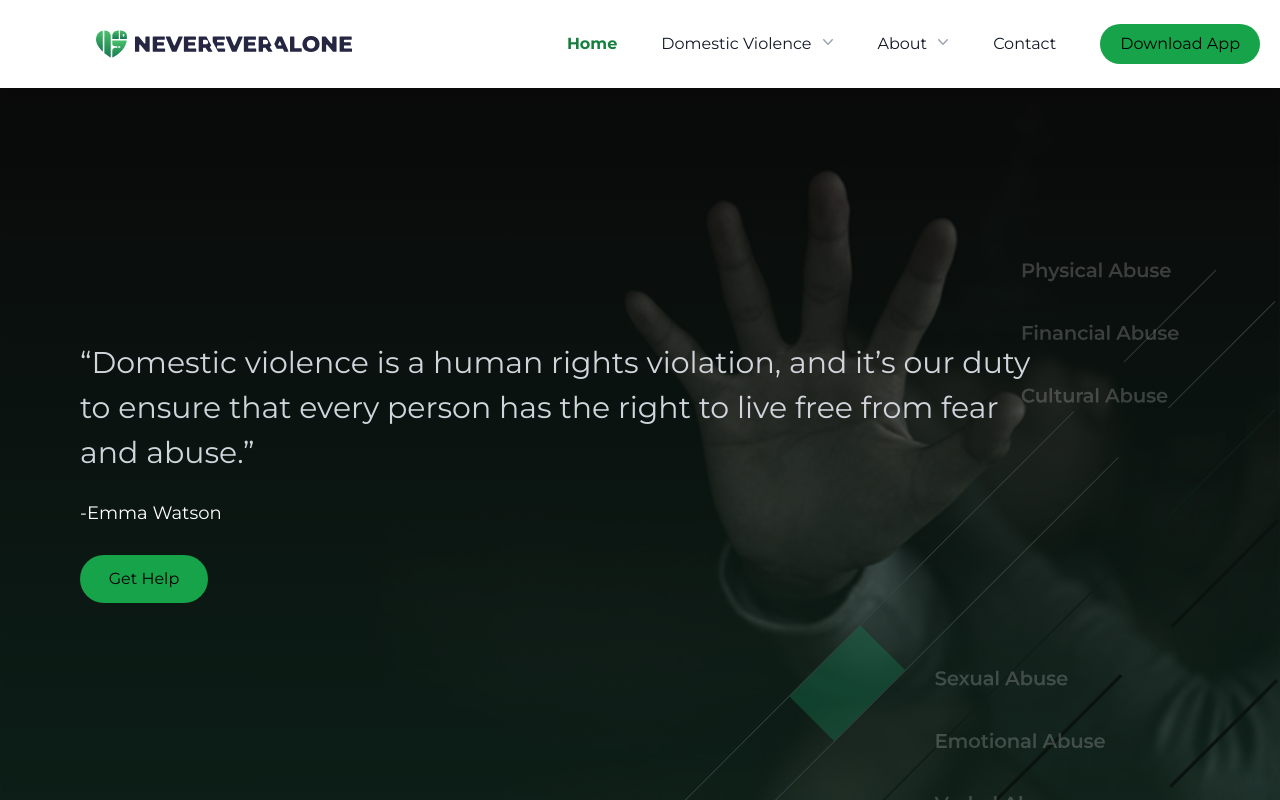
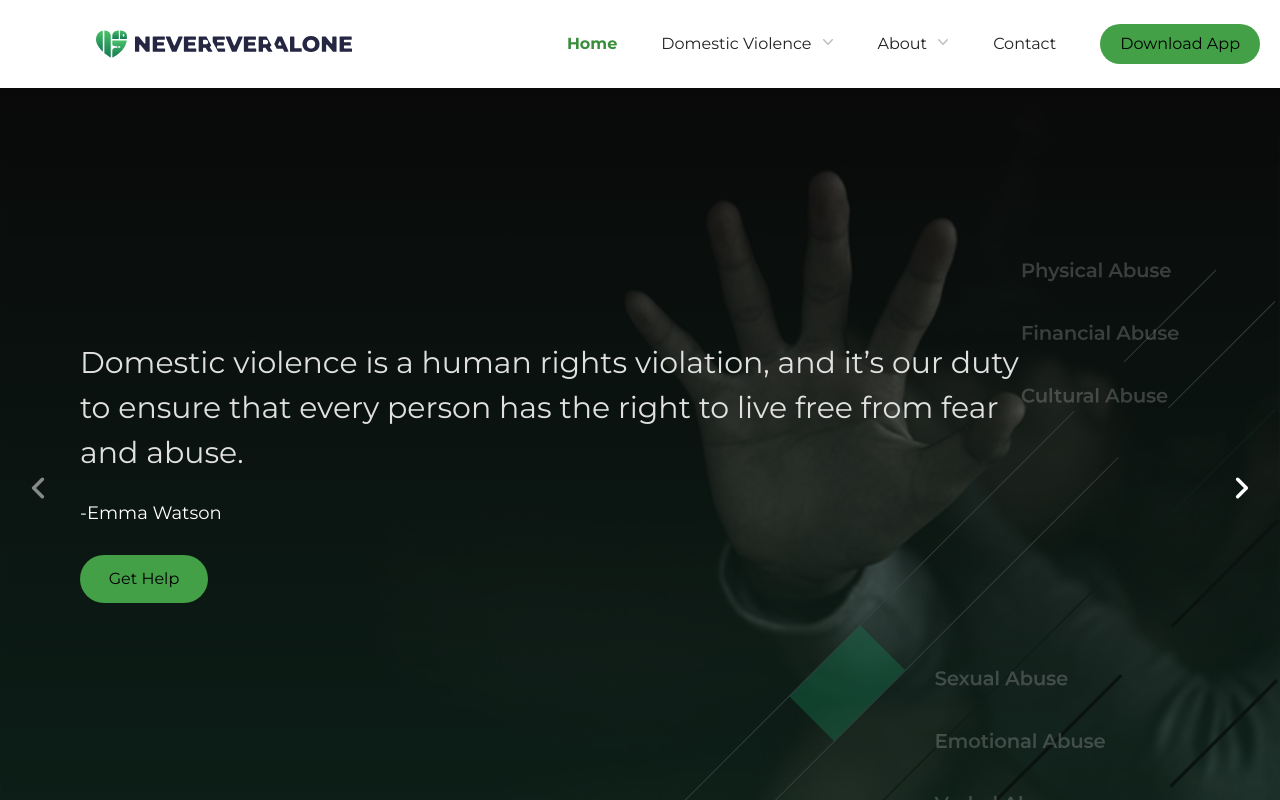
Before and after one commit to NeverEverAloneDevs/NeverEverAlone, a React (Vite) app: page / in a window 1280 px wide. Shown: the top 800 px of the page. Built offline with nearby package versions, Linux system fonts and the light colour scheme.

Commit message:
add multiple quotes

```diff
--- a/package.json
+++ b/package.json
@@ -18,6 +18,7 @@
     "@fortawesome/react-fontawesome": "^0.2.0",
     "@headlessui/react": "^1.7.17",
     "@heroicons/react": "^2.0.18",
+    "@material-tailwind/react": "^2.1.9",
     "react": "^18.2.0",
     "react-dom": "^18.2.0",
     "react-router-dom": "^6.17.0",
--- /dev/null
+++ b/src/components/CarouselForQuote.jsx
@@ -0,0 +1,16 @@
+
+export default function CarouselForQuote(props) {
+  return (
+    <div>
+      <div className="flex flex-col start-left justify-center sm:py-60 py-20 inset-0 pl-20 pr-10 md:pr-60">
+        <h5 className="font-montserrat text-gray-300 text-lg sm:text-3xl py-3 items-center" style={{ lineHeight: '1.5em' }}>
+        {props.quote}
+        </h5>
+        <p className=" font-montserrat text-white text-lg md-xl py-3 ">
+        -{props.author}
+        </p>
+        <button className="font-montserrat bg-green-600 rounded-full px-1 py-3 mt-4 w-32">Get Help</button>
+      </div>
+    </div>
+  )
+}
--- a/src/components/NavBarContent.jsx
+++ b/src/components/NavBarContent.jsx
@@ -1,21 +1,15 @@
 import {WhoWeAre, CareHub,DomesticViolence,WhatWeDo} from "./";
-
-
+import { Carousel } from "@material-tailwind/react";
+import quotes from "./quotes";
+import CarouselForQuote from "./CarouselForQuote";
 export default function NavBarContent() {
 
     return (
         <div>
-            <div className=" font-montserrat bg-cover bg-center bg-[url('./assets/getHelp.svg')] h-screen sm:w-auto bg-image-mobile sm:bg-image-desktop" >
-                <div className="flex flex-col start-left justify-center sm:py-60 py-20 inset-0 pl-20 pr-10 md:pr-60">
-                    <h5 className="font-montserrat text-gray-300 text-lg sm:text-3xl py-3 items-center" style={{ lineHeight: '1.5em' }}>
-                    “Domestic violence is a human rights violation, and it’s our duty to ensure that every person has the right to live free from fear and abuse.”
-                    </h5>
-                    <p className=" font-montserrat text-white text-lg md-xl py-3 ">
-                    -Emma Watson
-                    </p>
-                    <button className="font-montserrat bg-green-600 rounded-full px-1 py-3 mt-4 w-32">Get Help</button>
-                </div>
-            </div>
+        <Carousel className="font-montserrat bg-cover bg-center bg-[url('./assets/getHelp.svg')] h-screen sm:w-auto bg-image-mobile sm:bg-image-desktop">
+        {quotes.map((quote,index)=>(<CarouselForQuote key={index}{...quote} />))}
+
+        </Carousel>
         <WhoWeAre />
         <WhatWeDo />
         <DomesticViolence />
--- /dev/null
+++ b/src/components/quotes.js
@@ -0,0 +1,23 @@
+const quotes = [
+  {
+    quote: "Domestic violence is a human rights violation, and it’s our duty to ensure that every person has the right to live free from fear and abuse.",
+    author: "Emma Watson"
+  },
+  {
+    quote: "The guarantee of safety in a battering relationship can never be based upon a promise from the perpetrator, no matter how heartfelt. Rather, it must be based upon the self-protective capability of the victim. Until the victim has developed a detailed and realistic contingency plan and has demonstrated her ability to carry it out, she remains in danger of repeated abuse.",
+    author: "Judith Lewis Herman"
+  },
+  {
+    quote: "Please know that you can get out and it will not always be an easy road, and it will be lonely at times. But it only gets better, life is too beautiful to live it trapped and abused and hiding under the shame of it all.",
+    author: "Overcoming the Stigma of Intimate Partner Abuse"
+  },
+  {
+    quote: "You survived the abuse, you’re going to survive the recovery.",
+    author: "Mariska Hargitay"
+  },
+  {
+    quote: "Overcoming abuse doesn’t just happen, It takes positive steps every day. Let today be the day you start to move forward.",
+    author: "Assunta Harris"
+  },
+];
+export default quotes;
--- a/tailwind.config.js
+++ b/tailwind.config.js
@@ -1,5 +1,6 @@
 /** @type {import('tailwindcss').Config} */
-export default {
+const withMT = require("@material-tailwind/react/utils/withMT");
+export default withMT({
   content: [
     "./index.html",
     "./src/**/*.{js,ts,jsx,tsx}",
@@ -19,4 +20,4 @@ export default {
     },
   },
   plugins: [],
-}
+})
```
Also changed, not shown: 1 other file (tests, documents, lock files or other folders).
